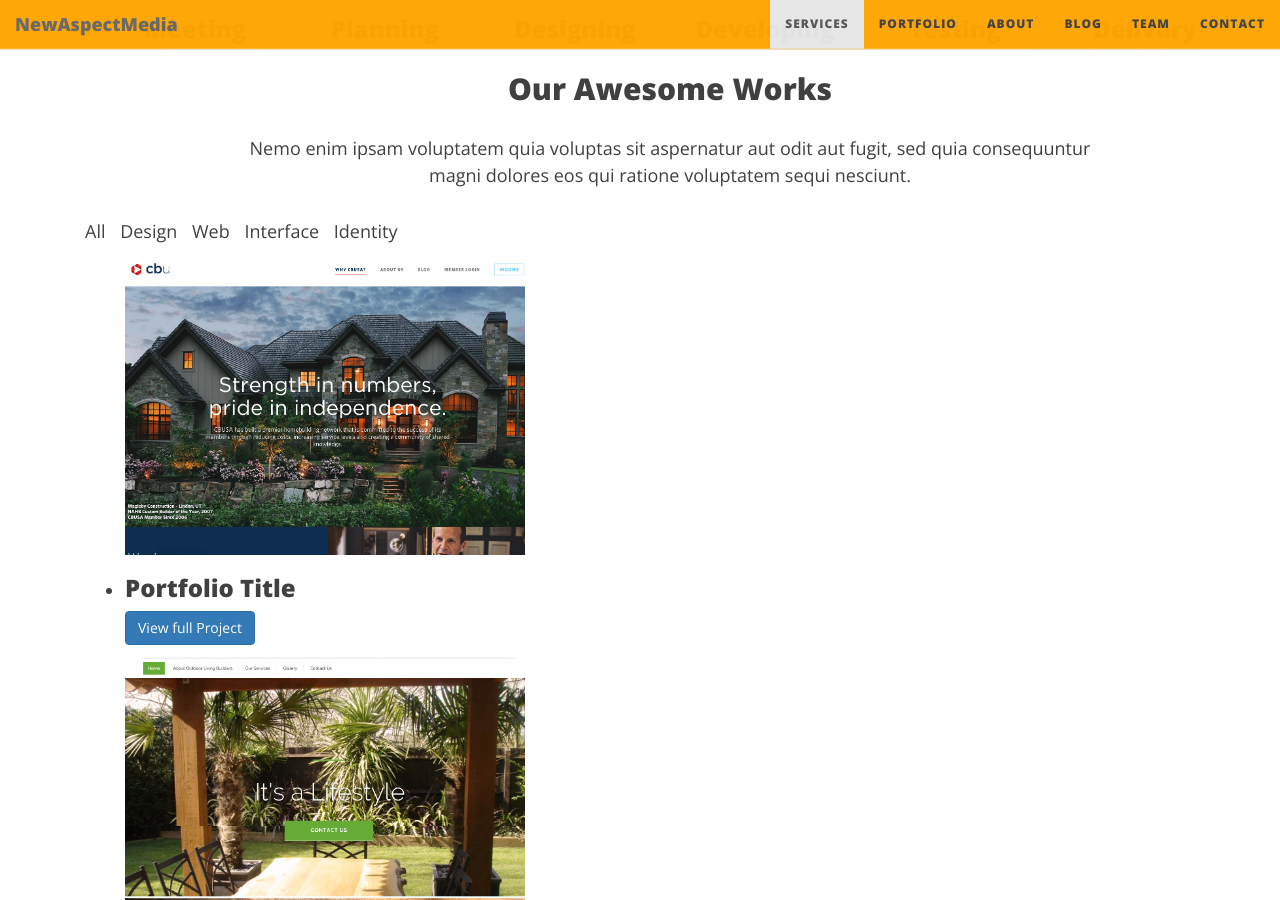
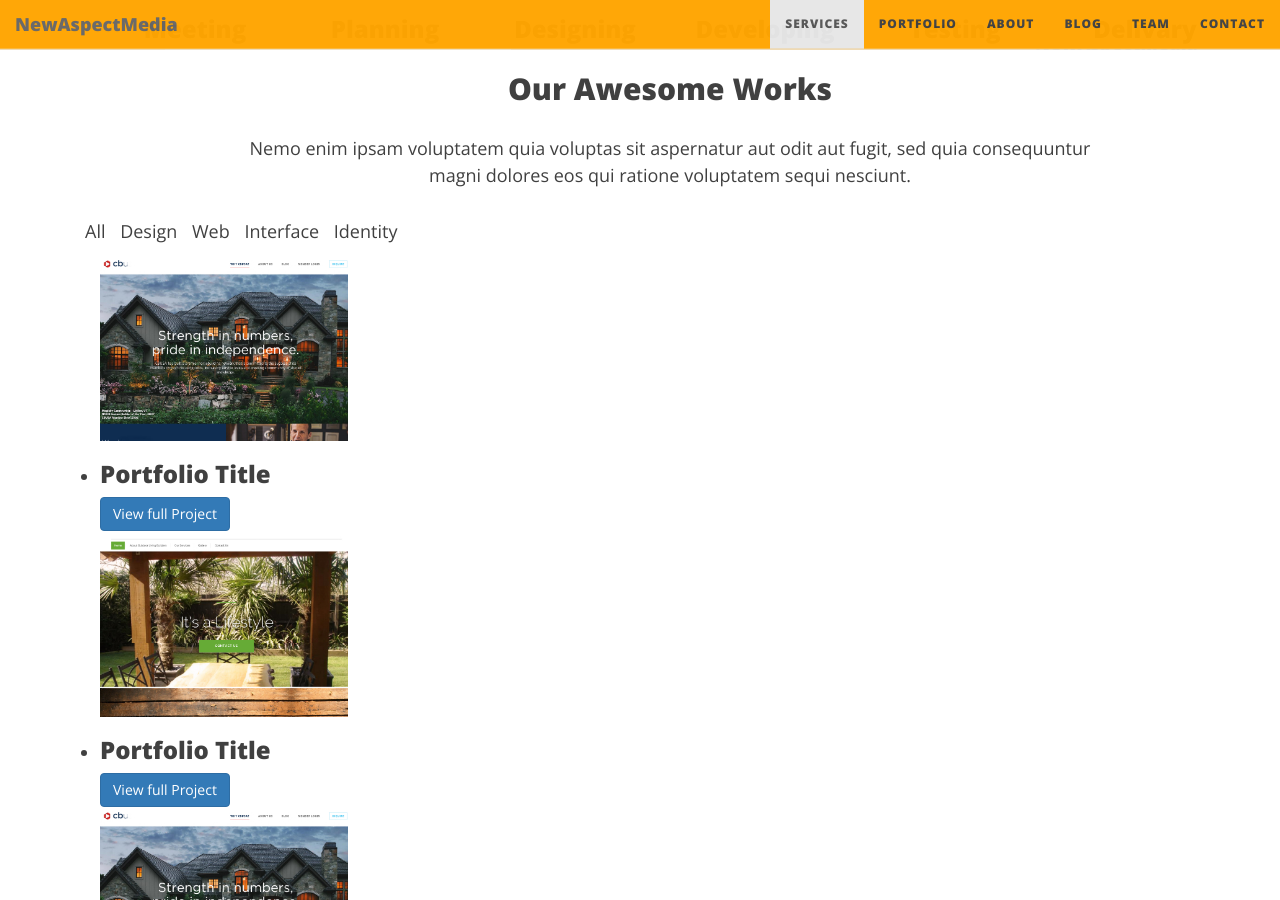
Before and after one commit to newmedia77/appxnam, a Jekyll site: the page built from index.html, in a window 1280 px wide and 900 px high, scrolled down 2239 px. Built offline with Jekyll 4.4.1, drawn with Linux system fonts in a browser that asks for light colours; nearby versions of some CDN libraries; the list of posts is cut into pages by our own code.

Commit message:
andreas
index port

```diff
--- a/index.html
+++ b/index.html
@@ -299,7 +299,7 @@ subtitle: Hire Web Developer &amp; SEO Specialist in London
                     <li data-group="identety">Identity</li>
                 </ul>
 
-                <ul>
+                <ul class="col-xs-3">
                     <li class="portfolio-item" data-groups='["all", "identety", "interface"]'>
                         <div class="portfolio">
                             <div class="tt-overlay"></div>
```
